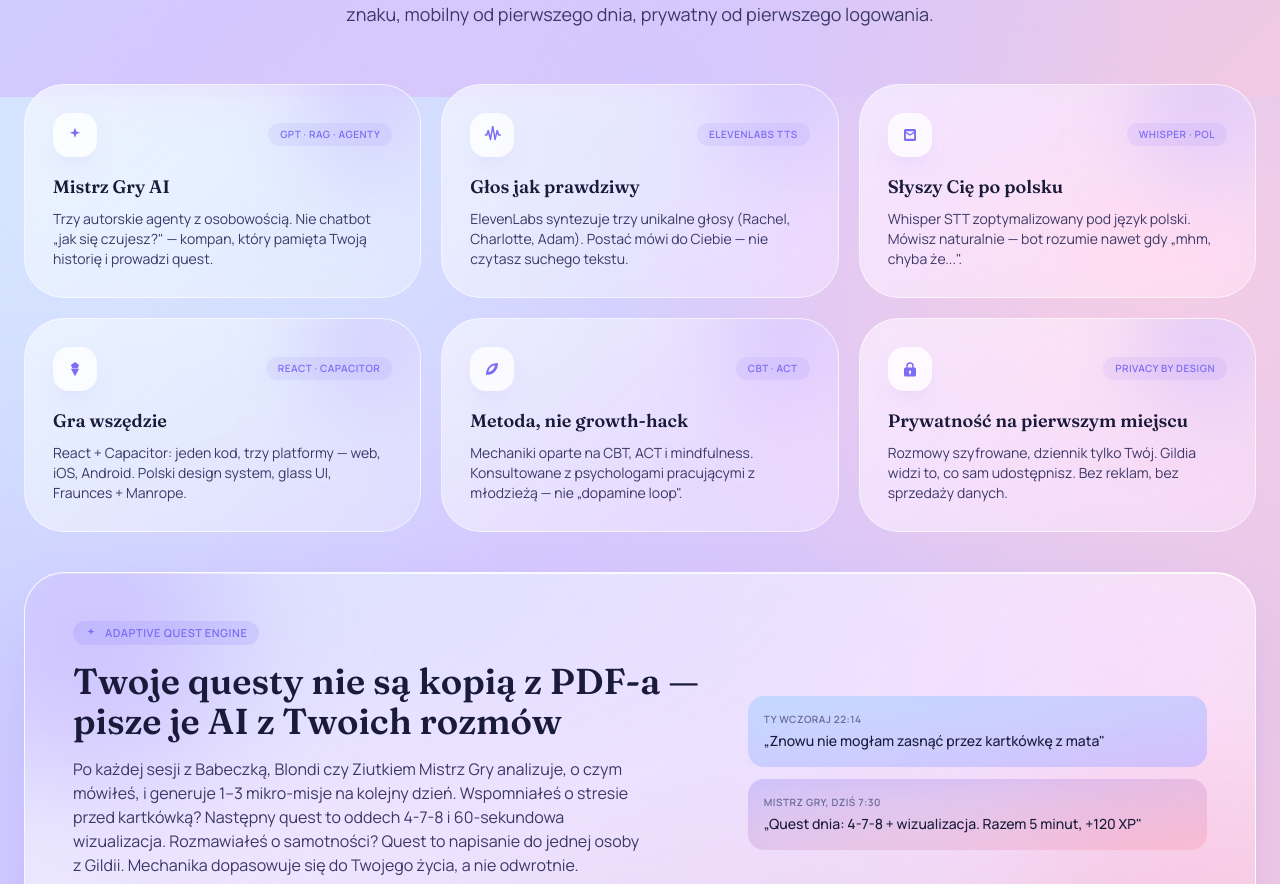
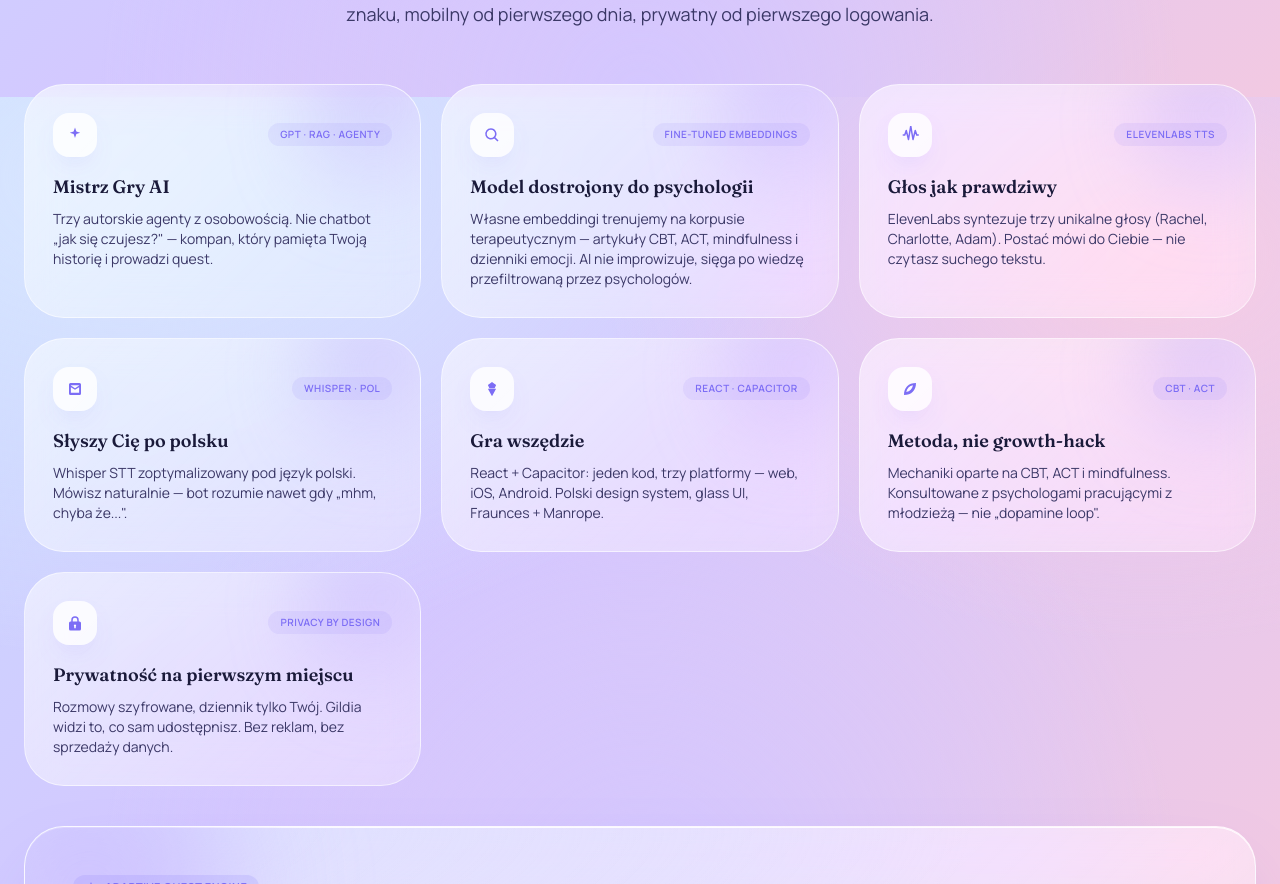
Before and after one commit to rvabka/Otucha, a React (Vite) app: page / in a window 1280 px wide. Shown: the part 7903-8787 px from the top of the page. Built offline with nearby package versions, Linux system fonts and the light colour scheme; no server answers; the HTML template or start-up script is replaced by a standard one.

Commit message:
landing: add fine-tuned embeddings tile

```diff
--- a/src/pages/Landing.jsx
+++ b/src/pages/Landing.jsx
@@ -71,6 +71,12 @@ const TECH_TILES = [
     title: 'Mistrz Gry AI',
     desc: 'Trzy autorskie agenty z osobowością. Nie chatbot „jak się czujesz?" — kompan, który pamięta Twoją historię i prowadzi quest.',
     tag: 'GPT · RAG · agenty',
+  },
+  {
+    icon: 'search',
+    title: 'Model dostrojony do psychologii',
+    desc: 'Własne embeddingi trenujemy na korpusie terapeutycznym — artykuły CBT, ACT, mindfulness i dzienniki emocji. AI nie improwizuje, sięga po wiedzę przefiltrowaną przez psychologów.',
+    tag: 'Fine-tuned embeddings',
   },
   {
     icon: 'wave',
```
